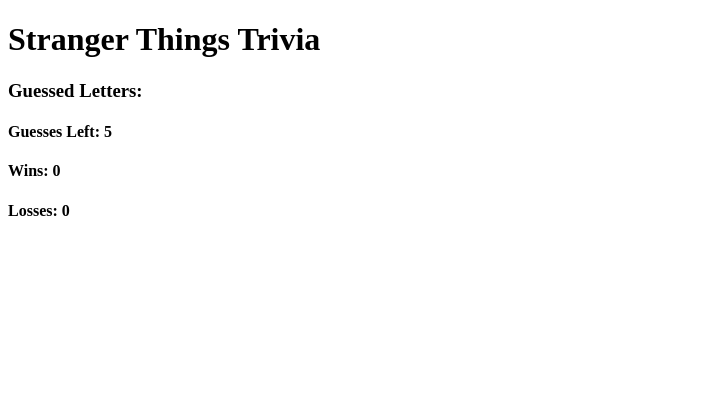
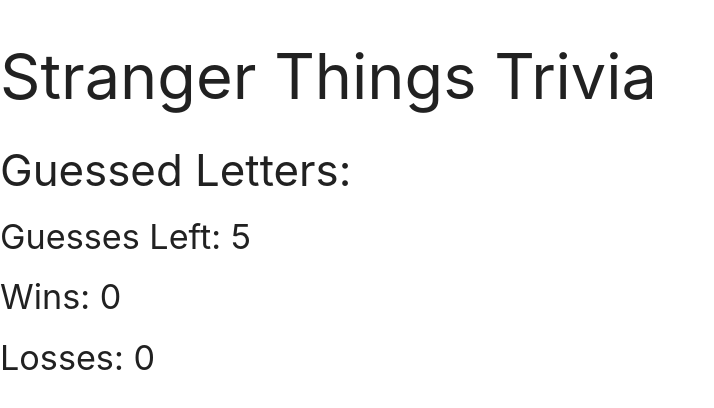
Before and after one commit to CydVicious3/word-guess-game, a plain HTML site: page index.html in a window 1280 px wide. Shown: the whole page, without its empty margins (0-714 px from the left). Drawn offline with nearby package versions, Linux system fonts and the light colour scheme; files whose address does not match are found by name.

Commit message:
added styling

```diff
--- a/index.html
+++ b/index.html
@@ -4,7 +4,8 @@
     <meta charset="UTF-8">
     <meta name="viewport" content="width=device-width, initial-scale=1.0">
     <meta http-equiv="X-UA-Compatible" content="ie=edge">
-
+    <link href="https://fonts.googleapis.com/icon?family=Material+Icons" rel="stylesheet">
+    <link type="text/css" rel="stylesheet" href="css/materialize.min.css" media="screen,projection" />
     <title>Word Guess Game - Stranger Things</title>
 
 
@@ -19,6 +20,7 @@
     <h4>Losses: <span id="losses">0</span></h4>
     <script src="./game.js"></script>
 
+    <script type="text/javascript" src="js/materialize.min.js"></script>
 
 </body>
 </html>
```
